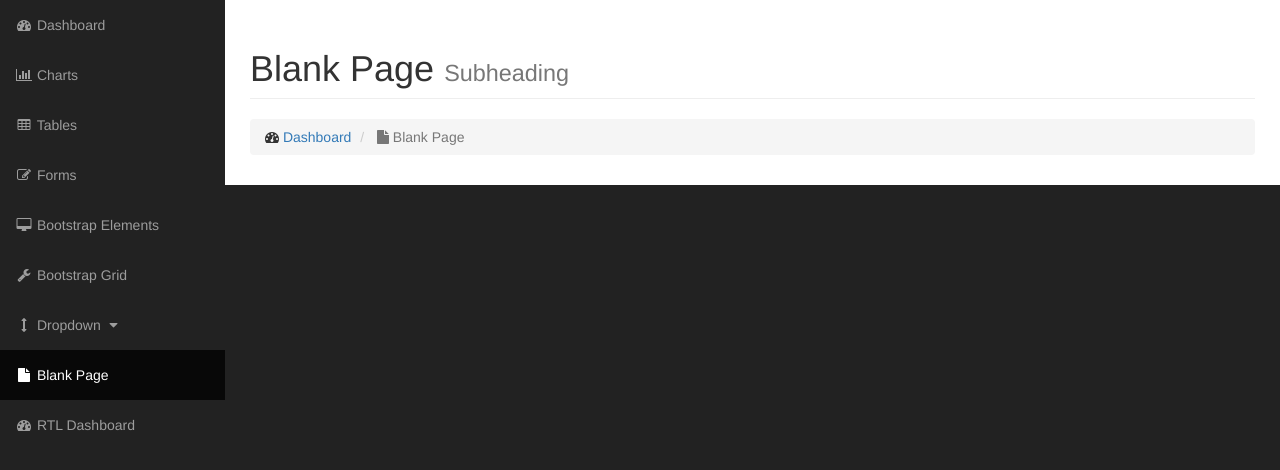
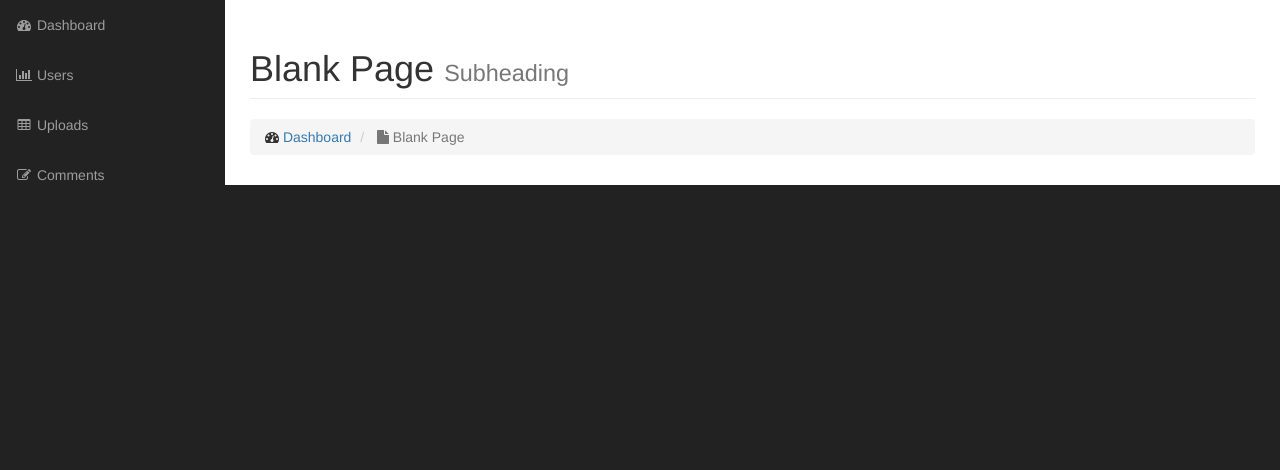
Before and after one commit to AlMahfuzKhanD/PhotoGallaryDevelopMent, a PHP site: page /admin in a window 1280 px wide. Shown: the part 51-521 px from the top of the page. Run offline with PHP 8.4, Linux system fonts and the light colour scheme; grey boxes labelled with a size stand in for pictures from a placeholder-image service; some libraries are stand-ins or nearby versions.

Commit message:
admin index code formating done

```diff
--- a/admin/includes/side_nav.php
+++ b/admin/includes/side_nav.php
@@ -1,39 +1,16 @@
 <div class="collapse navbar-collapse navbar-ex1-collapse">
                 <ul class="nav navbar-nav side-nav">
                     <li>
-                        <a href="index.html"><i class="fa fa-fw fa-dashboard"></i> Dashboard</a>
+                        <a href="index.php"><i class="fa fa-fw fa-dashboard"></i> Dashboard</a>
                     </li>
                     <li>
-                        <a href="charts.html"><i class="fa fa-fw fa-bar-chart-o"></i> Charts</a>
+                        <a href="users.php"><i class="fa fa-fw fa-bar-chart-o"></i> Users</a>
                     </li>
                     <li>
-                        <a href="tables.html"><i class="fa fa-fw fa-table"></i> Tables</a>
+                        <a href="uploads.php"><i class="fa fa-fw fa-table"></i> Uploads</a>
                     </li>
                     <li>
-                        <a href="forms.html"><i class="fa fa-fw fa-edit"></i> Forms</a>
-                    </li>
-                    <li>
-                        <a href="bootstrap-elements.html"><i class="fa fa-fw fa-desktop"></i> Bootstrap Elements</a>
-                    </li>
-                    <li>
-                        <a href="bootstrap-grid.html"><i class="fa fa-fw fa-wrench"></i> Bootstrap Grid</a>
-                    </li>
-                    <li>
-                        <a href="javascript:;" data-toggle="collapse" data-target="#demo"><i class="fa fa-fw fa-arrows-v"></i> Dropdown <i class="fa fa-fw fa-caret-down"></i></a>
-                        <ul id="demo" class="collapse">
-                            <li>
-                                <a href="#">Dropdown Item</a>
-                            </li>
-                            <li>
-                                <a href="#">Dropdown Item</a>
-                            </li>
-                        </ul>
-                    </li>
-                    <li class="active">
-                        <a href="blank-page.html"><i class="fa fa-fw fa-file"></i> Blank Page</a>
-                    </li>
-                    <li>
-                        <a href="index-rtl.html"><i class="fa fa-fw fa-dashboard"></i> RTL Dashboard</a>
+                        <a href="comments.php"><i class="fa fa-fw fa-edit"></i> Comments</a>
                     </li>
                 </ul>
             </div>
--- a/admin/includes/top_nav.php
+++ b/admin/includes/top_nav.php
@@ -1,4 +1,4 @@
-<!-- Top Menu Items -->
+
             <ul class="nav navbar-right top-nav">
                 <li class="dropdown">
                     <a href="#" class="dropdown-toggle" data-toggle="dropdown"><i class="fa fa-envelope"></i> <b class="caret"></b></a>
```
